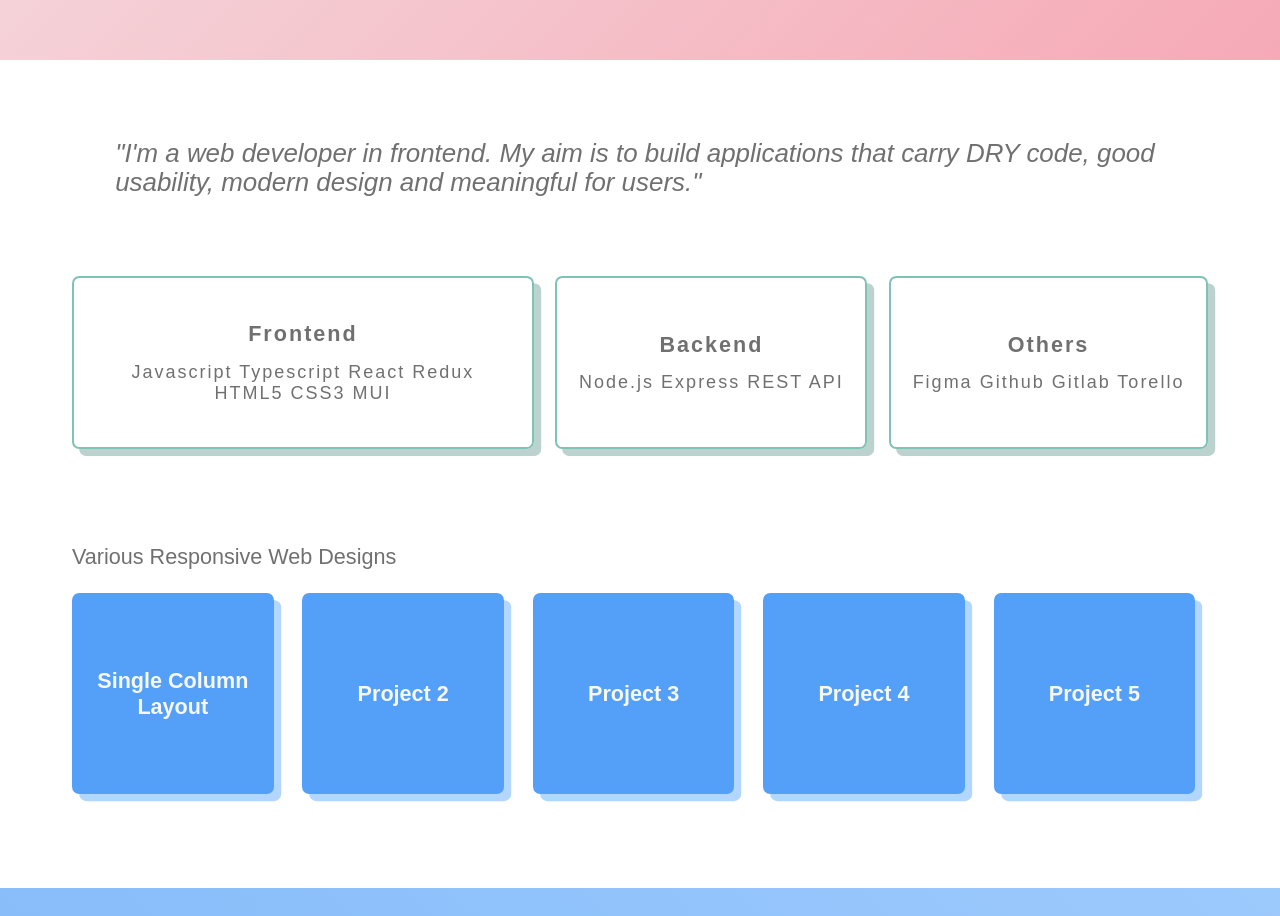
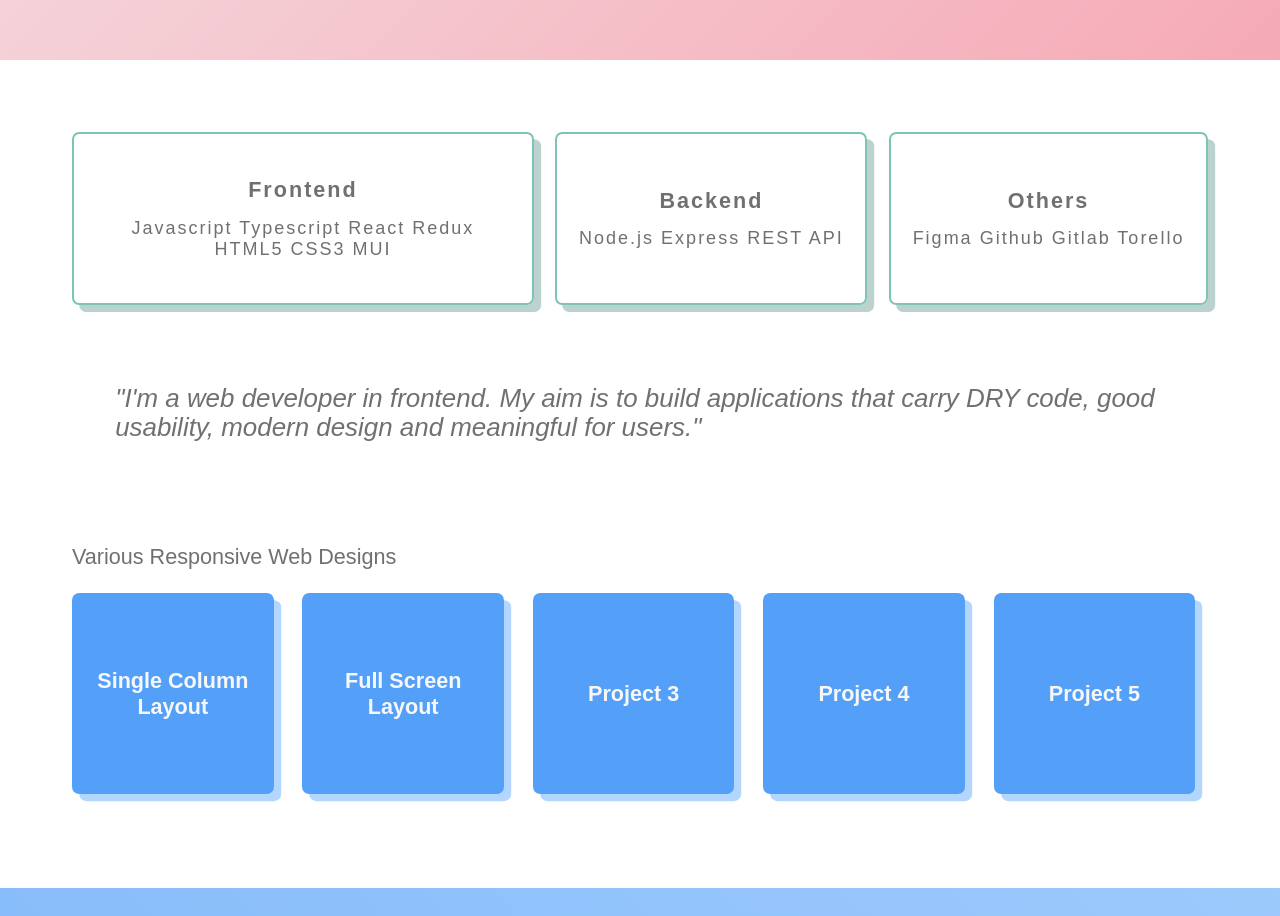
Before and after one commit to makiyo-ronkko/makiyo-app, a React (Create React App) app: page / in a window 1280 px wide. Shown: the part 740-1656 px from the top of the page. Built offline with nearby package versions, Linux system fonts and the light colour scheme.

Commit message:
develop: feat: add project-2 button

```diff
--- a/src/components/Main/Skills.tsx
+++ b/src/components/Main/Skills.tsx
@@ -4,7 +4,7 @@ import Styles from './MainStyle.module.css';
 
 const PROJECTS = [
 	{ link: 'project', name: 'Single Column Layout' },
-	{ link: 'project-2', name: 'Project 2' },
+	{ link: 'project-2', name: 'Full Screen Layout' },
 	{ link: 'project-3', name: 'Project 3' },
 	{ link: 'project-4', name: 'Project 4' },
 	{ link: 'project-5', name: 'Project 5' },
@@ -17,11 +17,6 @@ export const Skills = () => {
 	return (
 		<div className={Styles.wrapper}>
 			<>
-				<p className={`${Styles.description} ${Styles.fontStyle}`}>
-					"I'm a web developer in frontend. My aim is to build applications that
-					carry DRY code, good usability, modern design and meaningful for
-					users."
-				</p>
 				<div className={Styles.cardContainer}>
 					<div className={Styles.card}>
 						<p className={Styles.text}>
@@ -42,6 +37,11 @@ export const Skills = () => {
 						<p>Figma Github Gitlab Torello</p>
 					</div>
 				</div>
+				<p className={`${Styles.description} ${Styles.fontStyle}`}>
+					"I'm a web developer in frontend. My aim is to build applications that
+					carry DRY code, good usability, modern design and meaningful for
+					users."
+				</p>
 			</>
 			<div className={Styles.projectWrapper}>
 				<p className={`${Styles.description} ${Styles.subTitle}`}>
```
